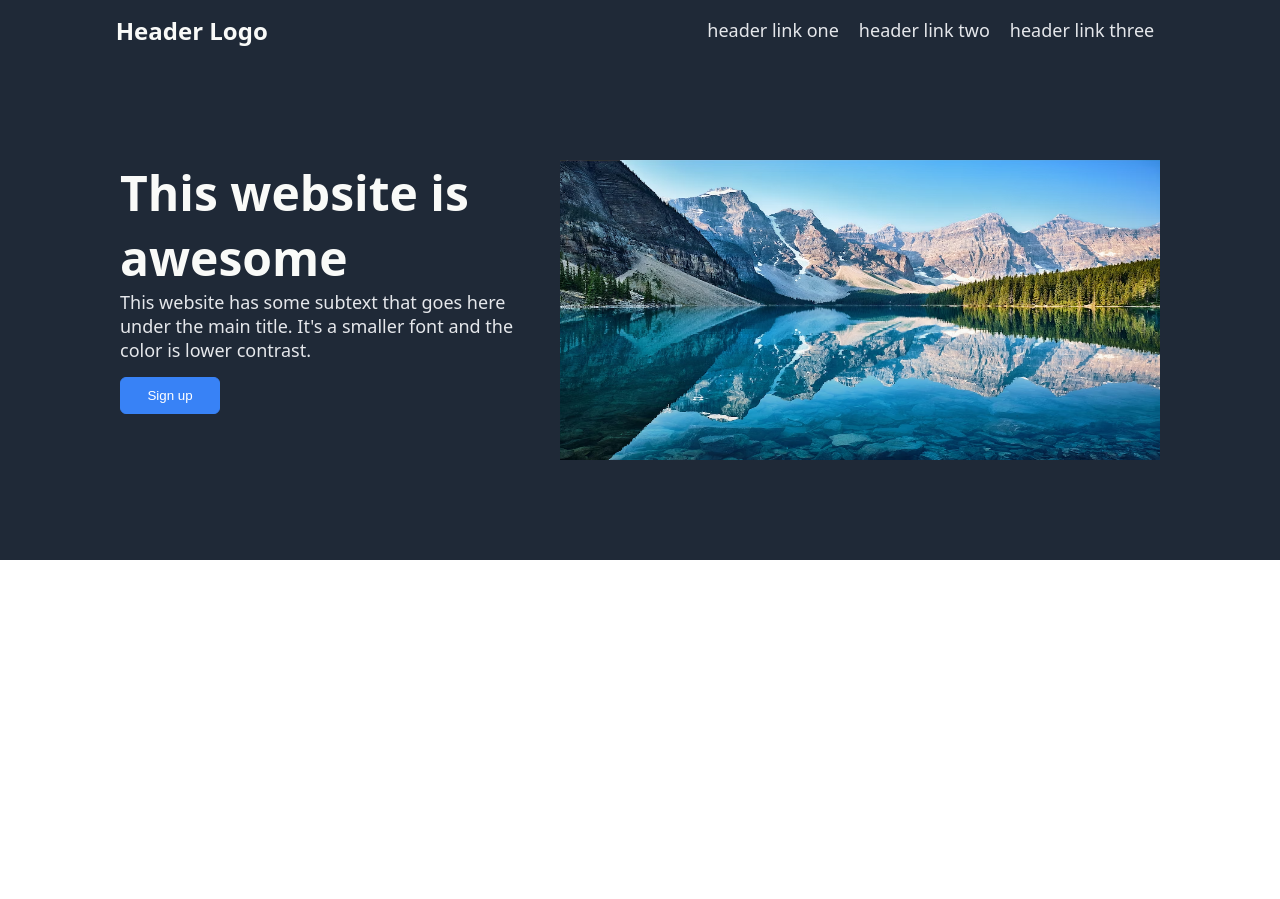
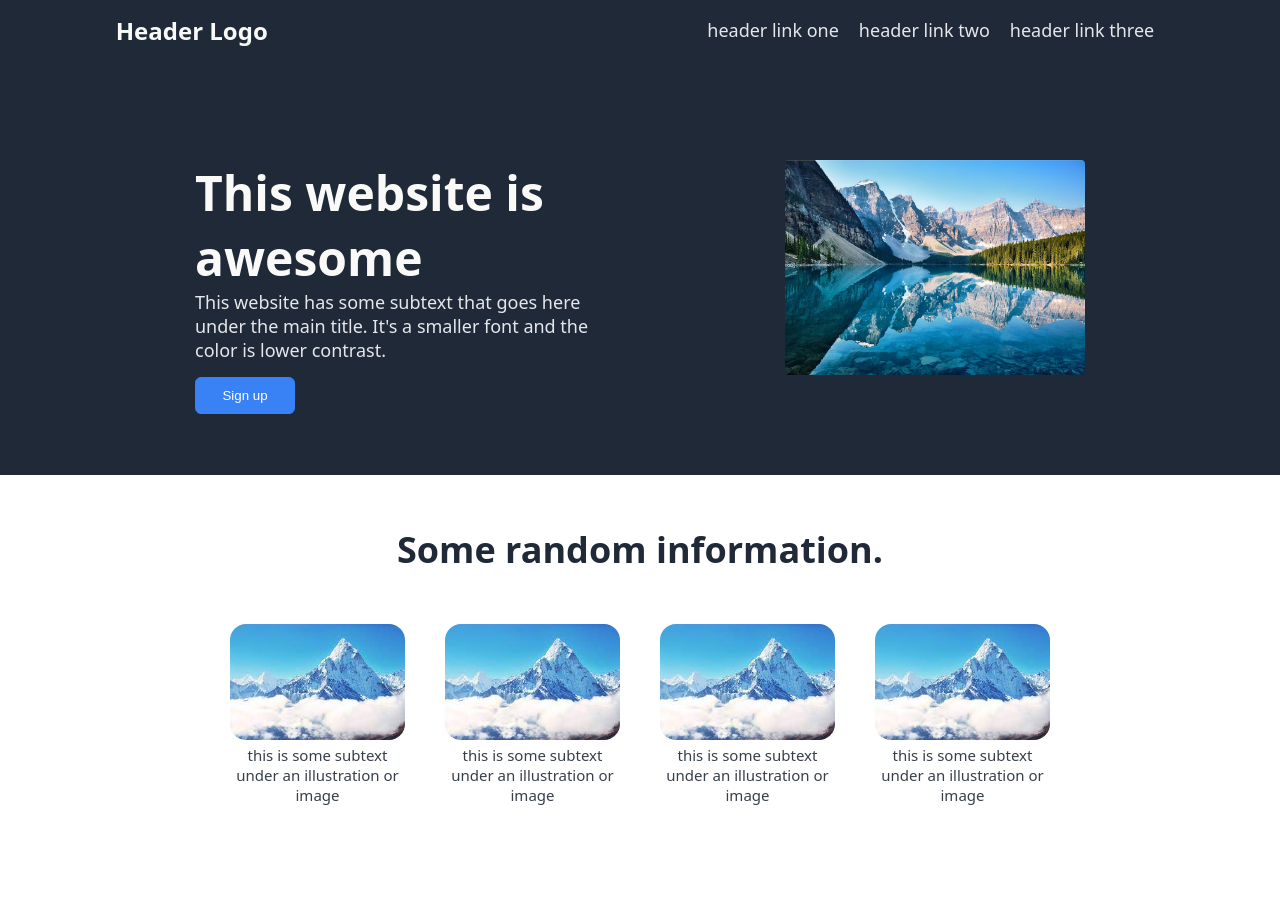
Before and after one commit to ShelbyHill/landing_page, a plain HTML site: page index.html in a window 1280 px wide. Before the commit the page ends 800 px from the top, so only its background shows below. Drawn offline with Linux system fonts and the light colour scheme.

Commit message:
Edited second section to webpage

```diff
--- a/index.html
+++ b/index.html
@@ -27,7 +27,7 @@
     </div>
     <div class="first">
         <div class="firstleft">
-            <div class="title">
+            <div class="firstheader">
                 This website is awesome
             </div>
             <div class="info">
@@ -39,9 +39,36 @@
         </div>
         <div class="firstright">
             <div class="img">
-                <img src=./images/mountains.jpeg alt="winter mountains" height="300px" width="600px">
+                <img src=./images/mountains.jpeg alt="winter mountains">
             </div>
         </div>
+    </div>
+
+    <div class="secondheader">
+        Some random information.
+    </div>
+    <div class="container">
+        <div class="item">
+            <img src="./images/one-mountain.jpeg" alt="one snowy mountain">
+
+            <div class="text">this is some subtext under an illustration or image</div>
+        </div>
+        <div class="item">
+            <img src="./images/one-mountain.jpeg" alt="one snowy mountain">
+
+            <div class="text">this is some subtext under an illustration or image</div>
+        </div>
+        <div class="item">
+            <img src="./images/one-mountain.jpeg" alt="one snowy mountain">
+
+            <div class="text">this is some subtext under an illustration or image</div>
+        </div>
+        <div class="item">
+            <img src="./images/one-mountain.jpeg" alt="one snowy mountain">
+
+            <div class="text">this is some subtext under an illustration or image</div>
+        </div>
+
 </body>
 
 </html>
--- a/styles.css
+++ b/styles.css
@@ -56,7 +56,7 @@ margin-left: 100px;
 width: 400px;
 }
 
-.title {
+.firstheader {
     font-size: 48px;
     font-weight: bolder;
 }
@@ -81,9 +81,49 @@ button {
 
 .img {
     display: flex;
-    flex-grow: auto;
     justify-content: center;
     align-items: center;
     margin-right: 100px;
     margin-bottom: 100px;
 }
+
+.img img {
+    width: 300px;
+    border-radius: 4px;
+}
+
+.secondheader {
+   font-size: 36px;
+   font-weight: bolder;
+   color: #1F2937;
+   text-align: center;
+   margin-top: 50px;
+   margin-bottom: 50px;
+}
+
+.container {
+    display: flex;
+    justify-content: center;
+    gap: 40px;
+}
+
+.item {
+    max-width: 175px;
+    text-align: center;
+    margin-bottom: 100px;
+}
+
+.item img {
+    width: 175px;
+    border-radius: 16px;
+}
+.text {
+   font-size: 15px;
+   color: #373f49;
+}
+
+.item {
+    border-radius: 10px;
+    width: 175px;
+    height: 175px;
+}
```
Also changed, not shown: images/one-mountain.jpeg (added).
